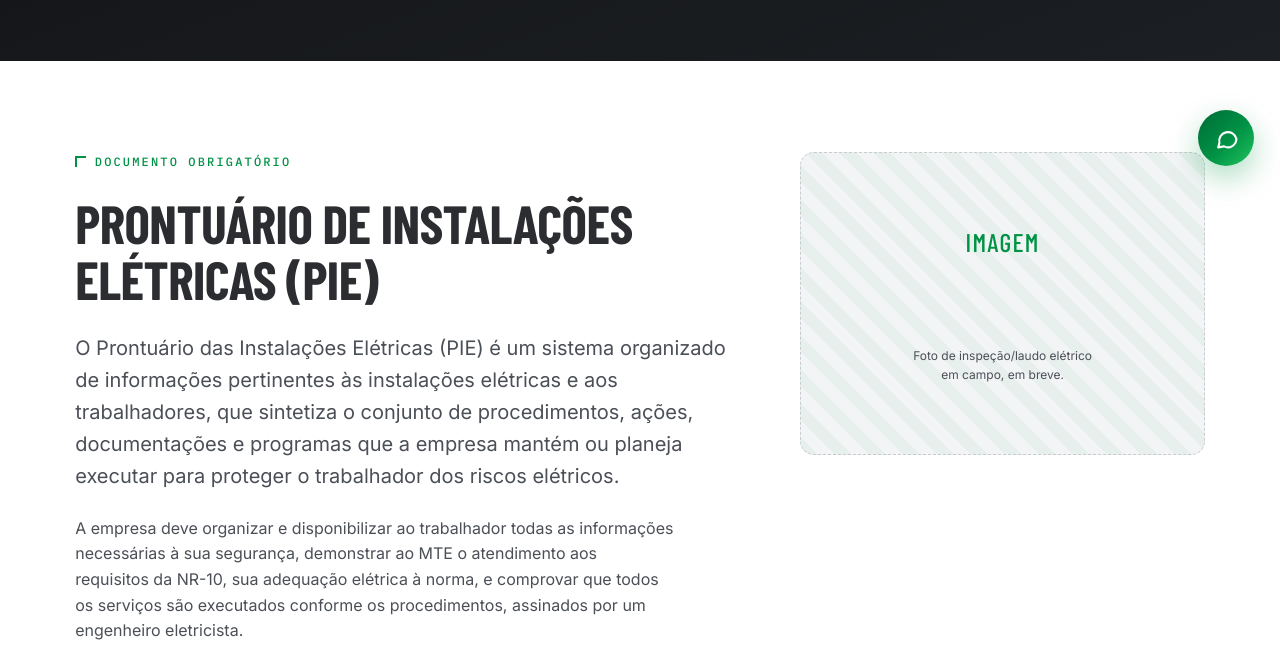
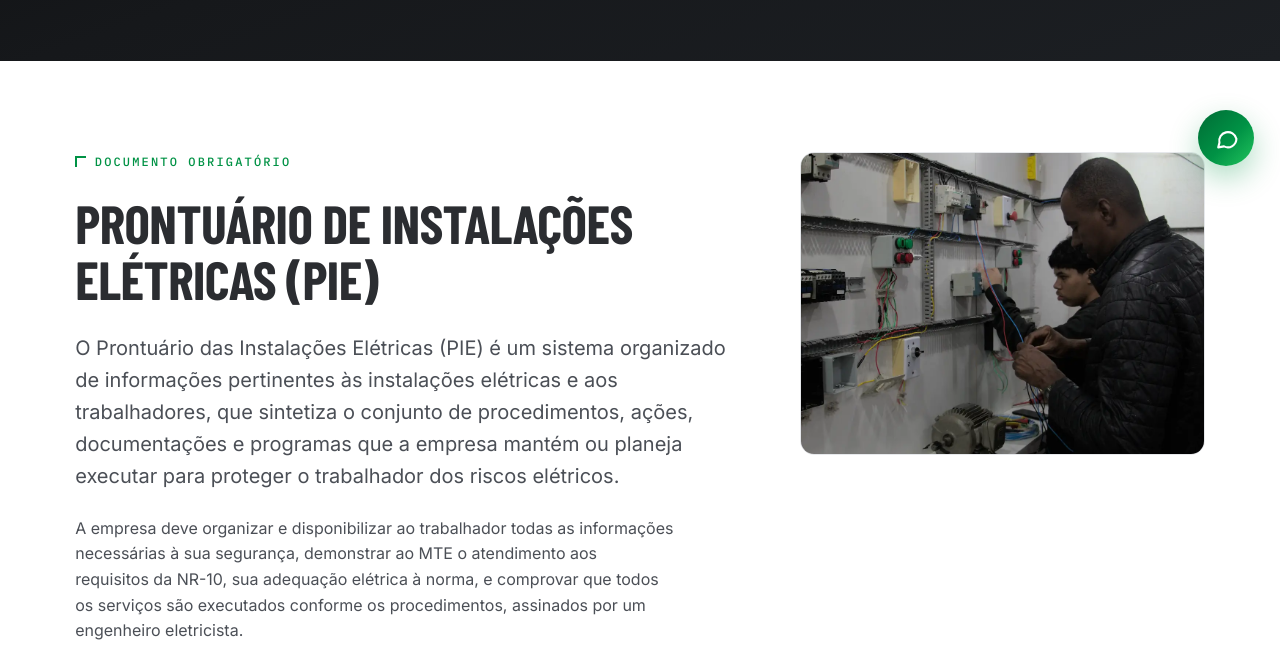
Before and after one commit to michel-brotherhood/upjobs-site, a website with bundled scripts: page consultoria.html in a window 1280 px wide. Shown: the part 608-1260 px from the top of the page. Built offline with nearby package versions, Linux system fonts and the light colour scheme.

Commit message:
feat: usa foto real de inspeção elétrica na página de consultoria
Substitui o placeholder 'Foto de inspeção/laudo elétrico em campo' pela
foto real do painel elétrico (mesma imagem otimizada já usada na infraestrutura).

```diff
--- a/consultoria.html
+++ b/consultoria.html
@@ -63,7 +63,7 @@
           </div>
         </div>
         <div data-reveal="120">
-          <div class="img-ph" style="aspect-ratio:4/3"><small>Foto de inspeção/laudo elétrico em campo, em breve.</small></div>
+          <figure class="gallery-photo" style="aspect-ratio:4/3"><img src="public/images/infra/pratica-comandos.webp" alt="Técnicos realizando inspeção e medições em painel elétrico" loading="lazy" width="1100" height="1647"></figure>
         </div>
       </div>
     </section>
```
